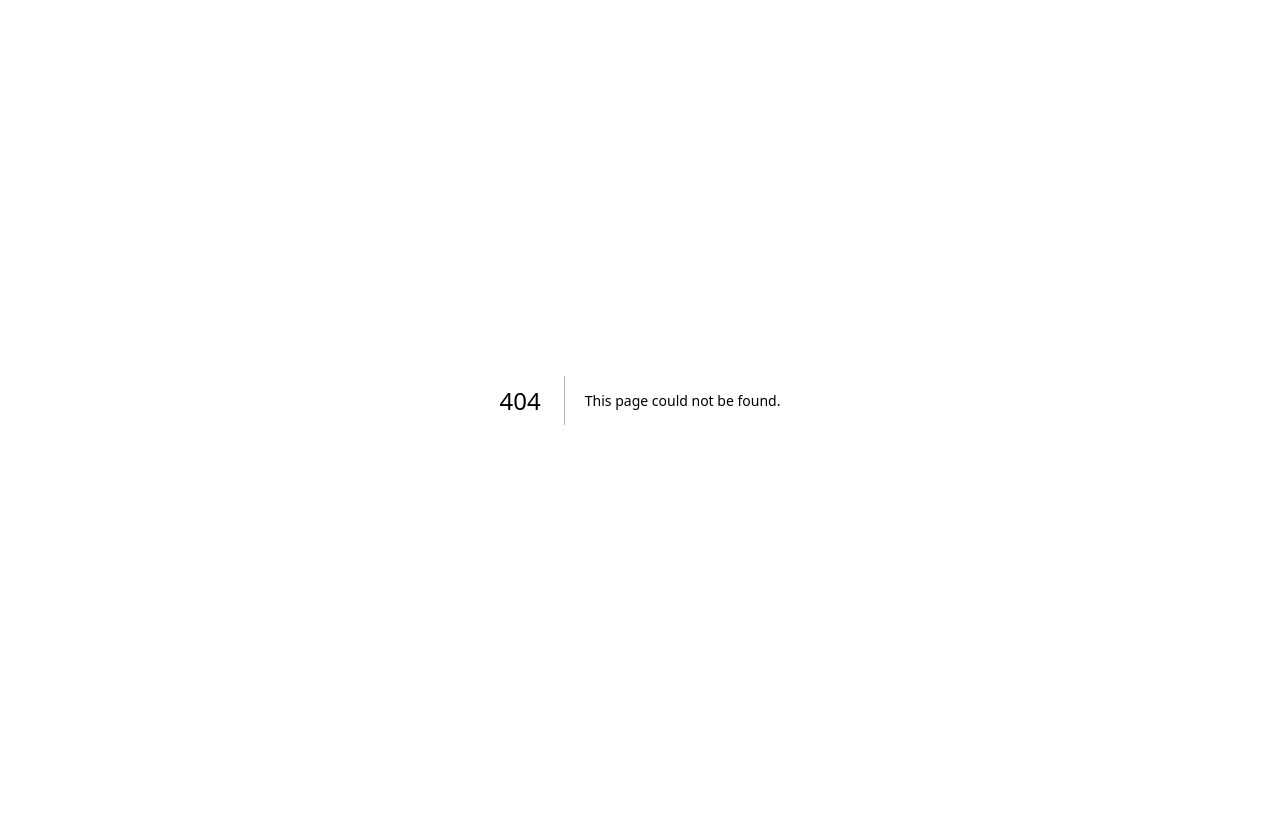
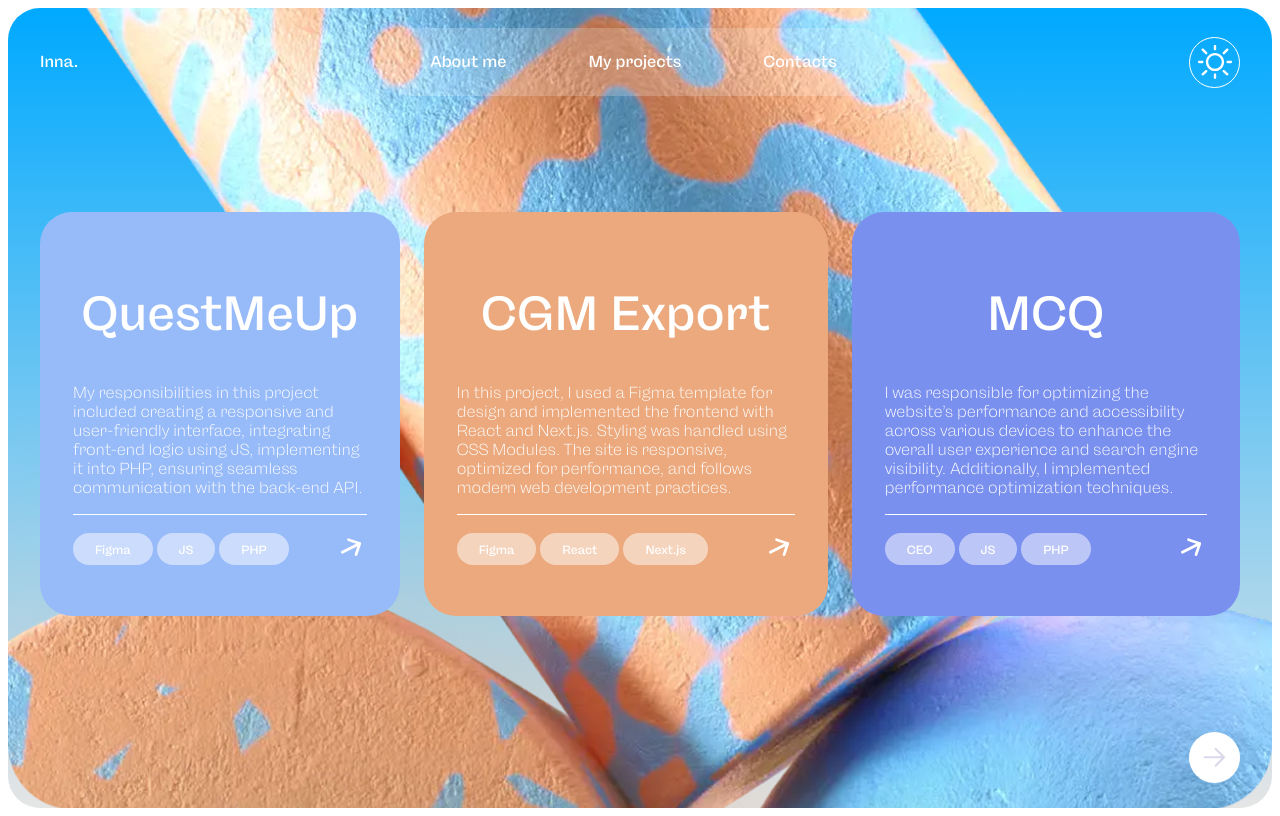
Before and after one commit to BabyDiv/my-cv, a Next.js app: page /projects in a window 1280 px wide. Before the commit this address had no page. Built offline with nearby package versions, Linux system fonts and the light colour scheme.

Commit message:
add projects page

```diff
--- /dev/null
+++ b/src/app/projects/page.tsx
@@ -0,0 +1,32 @@
+'use client';
+
+import { useState } from 'react';
+import Header from "@/components/Header";
+import Footer from "@/components/Footer";
+import ProjectsContent from '@/components/ProjectsContent';
+
+export default function ProjectsPage() {
+  const [isDark, setIsDark] = useState(false);
+
+  const toggleTheme = () => {
+    setIsDark((prev) => !prev);
+  }
+
+  return (
+    <main
+    className={`py-[20px] px-[32px] flex flex-col justify-between box-border min-h-screen w-full p-6 rounded-[32px] transition-colors duration-500`}
+    style={{
+      backgroundImage: isDark
+        ? `url('/background.png'), linear-gradient(to bottom, #121212 0%, #3a3a3a 100%)`
+        : `url('/background.png'), linear-gradient(to bottom, #00A9FF 0%, #E5E5E5 100%)`,
+        backgroundRepeat: 'no-repeat',
+        backgroundPosition: 'center',
+        backgroundSize: 'cover',
+    }}
+  >
+    <Header onToggleTheme={toggleTheme} />
+      <ProjectsContent />
+    <Footer />
+  </main>
+  )
+}
--- a/src/components/Footer.tsx
+++ b/src/components/Footer.tsx
@@ -51,19 +51,19 @@ export default function Footer() {
                 <li className="flex items-center gap-[2px]">
                   <Link href="/about" className="text-[var(--color-font-primary)] footer__link no-underline font-[400]">instagram</Link>
                   <svg width="14" height="14" viewBox="0 0 14 14" fill="none" xmlns="http://www.w3.org/2000/svg">
-                    <path d="M10.39 4.89262L3.13942 8.64934M10.39 4.89262L8.89262 9.61003M10.39 4.89262L5.67257 3.39526" stroke="white" stroke-width="1.16657" stroke-linecap="round" stroke-linejoin="round"/>
+                    <path d="M10.39 4.89262L3.13942 8.64934M10.39 4.89262L8.89262 9.61003M10.39 4.89262L5.67257 3.39526" stroke="white" strokeWidth="1.16657" stroke-linecap="round" stroke-linejoin="round"/>
                   </svg>
                 </li>
                 <li className="flex items-center gap-[2px]">
                   <Link href="/projects" className="text-[var(--color-font-primary)] footer__link no-underline font-[400]">telegram</Link>
                   <svg width="14" height="14" viewBox="0 0 14 14" fill="none" xmlns="http://www.w3.org/2000/svg">
-                    <path d="M10.39 4.89262L3.13942 8.64934M10.39 4.89262L8.89262 9.61003M10.39 4.89262L5.67257 3.39526" stroke="white" stroke-width="1.16657" stroke-linecap="round" stroke-linejoin="round"/>
+                    <path d="M10.39 4.89262L3.13942 8.64934M10.39 4.89262L8.89262 9.61003M10.39 4.89262L5.67257 3.39526" stroke="white" strokeWidth="1.16657" stroke-linecap="round" stroke-linejoin="round"/>
                   </svg>
                 </li>
                 <li className="flex items-center gap-[2px]">
                   <Link href="/contact" className="text-[var(--color-font-primary)] footer__link no-underline font-[400]">vkontakte</Link>
                   <svg width="14" height="14" viewBox="0 0 14 14" fill="none" xmlns="http://www.w3.org/2000/svg">
-                    <path d="M10.39 4.89262L3.13942 8.64934M10.39 4.89262L8.89262 9.61003M10.39 4.89262L5.67257 3.39526" stroke="white" stroke-width="1.16657" stroke-linecap="round" stroke-linejoin="round"/>
+                    <path d="M10.39 4.89262L3.13942 8.64934M10.39 4.89262L8.89262 9.61003M10.39 4.89262L5.67257 3.39526" stroke="white" strokeWidth="1.16657" stroke-linecap="round" stroke-linejoin="round"/>
                   </svg>
                 </li>
               </ul>
--- a/src/components/Header.tsx
+++ b/src/components/Header.tsx
@@ -17,7 +17,7 @@ export default function Header({ onToggleTheme }: { onToggleTheme: () => void })
           </li>
 
           <li className="cursor-pointer">
-            <a href="#" className="text-[var(--color-font-primary)] no-underline">
+            <a href="/projects" className="text-[var(--color-font-primary)] no-underline">
               My projects
             </a>
           </li>
@@ -100,13 +100,13 @@ export default function Header({ onToggleTheme }: { onToggleTheme: () => void })
         <nav className="nav nav--mobile box-border h-full rounded-[32px] bg-gradient-to-b from-[#00A9FF] to-[#E5E5E5]">
           <ul className="flex flex-col justify-center items-center gap-[30px] list-none pl-[0]">
             <li className="text-center">
-              <a href="#" className="nav__link text-[var(--color-font-primary)] text-[52px] no-underline">About me</a>
+              <a href="/about" className="nav__link text-[var(--color-font-primary)] text-[42px] no-underline">About me</a>
             </li>
             <li className="text-center">
-              <a href="#" className="nav__link text-[var(--color-font-primary)] text-[52px] no-underline">My projects</a>
+              <a href="/projects" className="nav__link text-[var(--color-font-primary)] text-[42px] no-underline">My projects</a>
             </li>
             <li className="text-center">
-              <a href="#" className="nav__link text-[var(--color-font-primary)] text-[52px] no-underline">Contacts</a>
+              <a href="/contacts" className="nav__link text-[var(--color-font-primary)] text-[42px] no-underline">Contacts</a>
             </li>
           </ul>
         </nav>
--- /dev/null
+++ b/src/components/ProjectsContent.tsx
@@ -0,0 +1,151 @@
+export default function ProjectsContent() {
+  return (
+    <section className="projects justify-around items-center">
+      <h1 className="sr-only">Projects</h1>
+      <ul className="projects__list flex text-[var(--color-font-primary)] pl-[0] list-none">
+        <li className="bg-[#97BAF9] p-[33px] rounded-[32px]">
+          <article className="projects__item">
+            <h2 className="projects__title font-[400] text-center">
+              QuestMeUp
+            </h2>
+            <p className="projects__text font-[300]">
+              My responsibilities in this project included creating a responsive and user-friendly interface,
+              integrating front-end logic using JS, implementing it into PHP, ensuring seamless communication with the back-end API.
+            </p>
+            <div className="w-full h-[1px] bg-[var(--color-font-primary)]"></div>
+
+            <div className="flex flex-row justify-between items-center flex-wrap">
+              <div className="my-[18px] flex flex-row gap-[4px] items-center flex-wrap">
+                <div
+                  className="rounded-[32px] py-[6px] px-[22px]"
+                  style={{
+                    backgroundColor: 'rgba(255, 255, 255, 0.5)',
+                  }}
+                >
+                  <span className="projects__tools text-[var(--color-font-primary)]">Figma</span>
+                </div>
+                <div
+                  className="rounded-[32px] py-[6px] px-[22px]"
+                  style={{
+                    backgroundColor: 'rgba(255, 255, 255, 0.5)',
+                  }}
+                >
+                  <span className="projects__tools text-[var(--color-font-primary)]">JS</span>
+                </div>
+                <div
+                  className="rounded-[32px] py-[6px] px-[22px]"
+                  style={{
+                    backgroundColor: 'rgba(255, 255, 255, 0.5)',
+                  }}
+                >
+                  <span className="projects__tools text-[var(--color-font-primary)]">PHP</span>
+                </div>
+              </div>
+              <a href="https://www.questmeup.com/" className="pt-[2px]" rel="noopener noreferrer" target="_blank">
+                <svg width="32" height="32" viewBox="0 0 32 32" fill="none" xmlns="http://www.w3.org/2000/svg">
+                  <path d="M24.752 11.4675L7.32795 20.2222M24.752 11.4675L13.5325 7.75204M24.752 11.4675L21.0366 22.687" stroke="white" strokeWidth="2.7857" strokeLinecap="round" strokeLinejoin="round"/>
+                </svg>
+              </a>
+            </div>
+          </article>
+        </li>
+
+        <li className="bg-[#EBA97D] p-[33px] rounded-[32px]">
+          <article className="projects__item">
+            <h2 className="projects__title font-[400] text-center">
+            CGM Export
+            </h2>
+            <p className="projects__text font-[300]">
+            In this project, I used a Figma template for design and implemented the frontend with React and Next.js.
+            Styling was handled using CSS Modules. The site is responsive, optimized for performance, and follows modern web development practices.
+            </p>
+            <div className="w-full h-[1px] bg-[var(--color-font-primary)]"></div>
+
+            <div className="flex flex-row justify-between items-center flex-wrap">
+              <div className="my-[18px] flex flex-row gap-[4px] flex-wrap">
+                <div
+                  className="rounded-[32px] py-[6px] px-[22px]"
+                  style={{
+                    backgroundColor: 'rgba(255, 255, 255, 0.5)',
+                  }}
+                >
+                  <span className="projects__tools text-[var(--color-font-primary)]">Figma</span>
+                </div>
+                <div
+                  className="rounded-[32px] py-[6px] px-[22px]"
+                  style={{
+                    backgroundColor: 'rgba(255, 255, 255, 0.5)',
+                  }}
+                >
+                  <span className="projects__tools text-[var(--color-font-primary)]">React</span>
+                </div>
+                <div
+                  className="rounded-[32px] py-[6px] px-[22px]"
+                  style={{
+                    backgroundColor: 'rgba(255, 255, 255, 0.5)',
+                  }}
+                >
+                  <span className="projects__tools text-[var(--color-font-primary)]">Next.js</span>
+                </div>
+              </div>
+              <a href="https://cgmexport.kz/" className="pt-[2px]" rel="noopener noreferrer" target="_blank">
+                <svg width="32" height="32" viewBox="0 0 32 32" fill="none" xmlns="http://www.w3.org/2000/svg">
+                  <path d="M24.752 11.4675L7.32795 20.2222M24.752 11.4675L13.5325 7.75204M24.752 11.4675L21.0366 22.687" stroke="white" strokeWidth="2.7857" strokeLinecap="round" strokeLinejoin="round"/>
+                </svg>
+              </a>
+
+            </div>
+          </article>
+        </li>
+
+        <li className="bg-[#7A90EF] p-[33px] rounded-[32px]">
+          <article className="projects__item">
+            <h2 className="projects__title font-[400] text-center">
+              MCQ
+            </h2>
+            <p className="projects__text font-[300]">
+            I was responsible for optimizing the website’s performance and accessibility across various devices to enhance the overall user experience and search engine visibility.
+            Additionally, I implemented performance optimization techniques.
+            </p>
+            <div className="w-full h-[1px] bg-[var(--color-font-primary)]"></div>
+
+            <div className="flex flex-row justify-between items-center flex-wrap">
+              <div className="my-[18px] flex flex-row gap-[4px] flex-wrap">
+                <div
+                  className="rounded-[32px] py-[6px] px-[22px]"
+                  style={{
+                    backgroundColor: 'rgba(255, 255, 255, 0.5)',
+                  }}
+                >
+                  <span className="projects__tools text-[var(--color-font-primary)]">CEO</span>
+                </div>
+                <div
+                  className="rounded-[32px] py-[6px] px-[22px]"
+                  style={{
+                    backgroundColor: 'rgba(255, 255, 255, 0.5)',
+                  }}
+                >
+                  <span className="projects__tools text-[var(--color-font-primary)]">JS</span>
+                </div>
+                <div
+                  className="rounded-[32px] py-[6px] px-[22px]"
+                  style={{
+                    backgroundColor: 'rgba(255, 255, 255, 0.5)',
+                  }}
+                >
+                  <span className="projects__tools text-[var(--color-font-primary)]">PHP</span>
+                </div>
+              </div>
+              <a href="https://mcq.kz/" className="pt-[2px]" rel="noopener noreferrer" target="_blank">
+                <svg width="32" height="32" viewBox="0 0 32 32" fill="none" xmlns="http://www.w3.org/2000/svg">
+                  <path d="M24.752 11.4675L7.32795 20.2222M24.752 11.4675L13.5325 7.75204M24.752 11.4675L21.0366 22.687" stroke="white" strokeWidth="2.7857" strokeLinecap="round" strokeLinejoin="round"/>
+                </svg>
+              </a>
+            </div>
+
+          </article>
+        </li>
+      </ul>
+    </section>
+  )
+}
--- a/src/styles/globals.css
+++ b/src/styles/globals.css
@@ -209,3 +209,36 @@ body {
     font-size: 96px;
   }
 }
+
+.projects__list {
+  flex-direction: column;
+  gap: 24px;
+
+  @media (min-width: 1064px) {
+    flex-direction: row;
+  }
+}
+
+.projects__text {
+  font-size: 12px;
+
+  @media (min-width: 768px) {
+    font-size: 16px;
+  }
+}
+
+.projects__tools {
+  font-size: 10px;
+
+  @media (min-width: 768px) {
+    font-size: 12px;
+  }
+}
+
+.projects__title {
+  font-size: 32px;
+
+  @media (min-width: 768px) {
+    font-size: 48px;
+  }
+}
```
Also changed, not shown: public/arrow-diagonal.svg (added), public/background.png (added).
